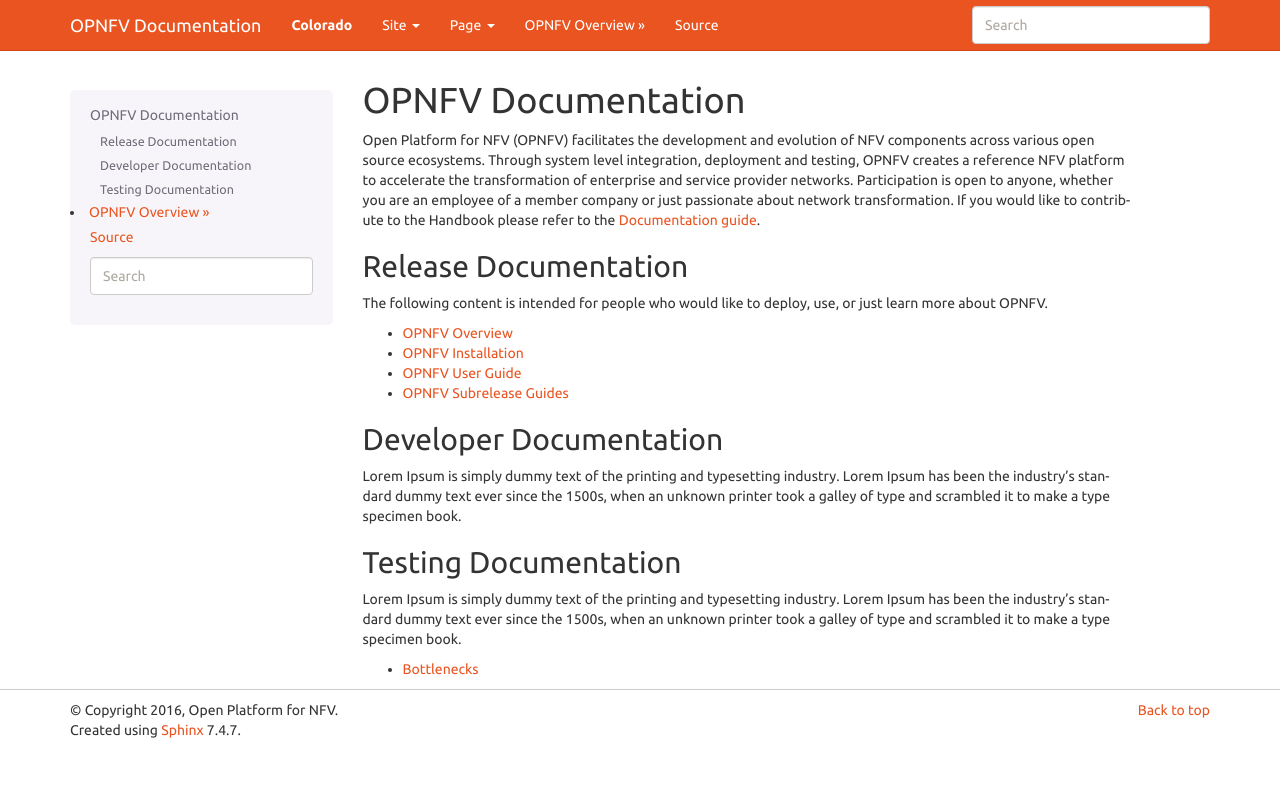
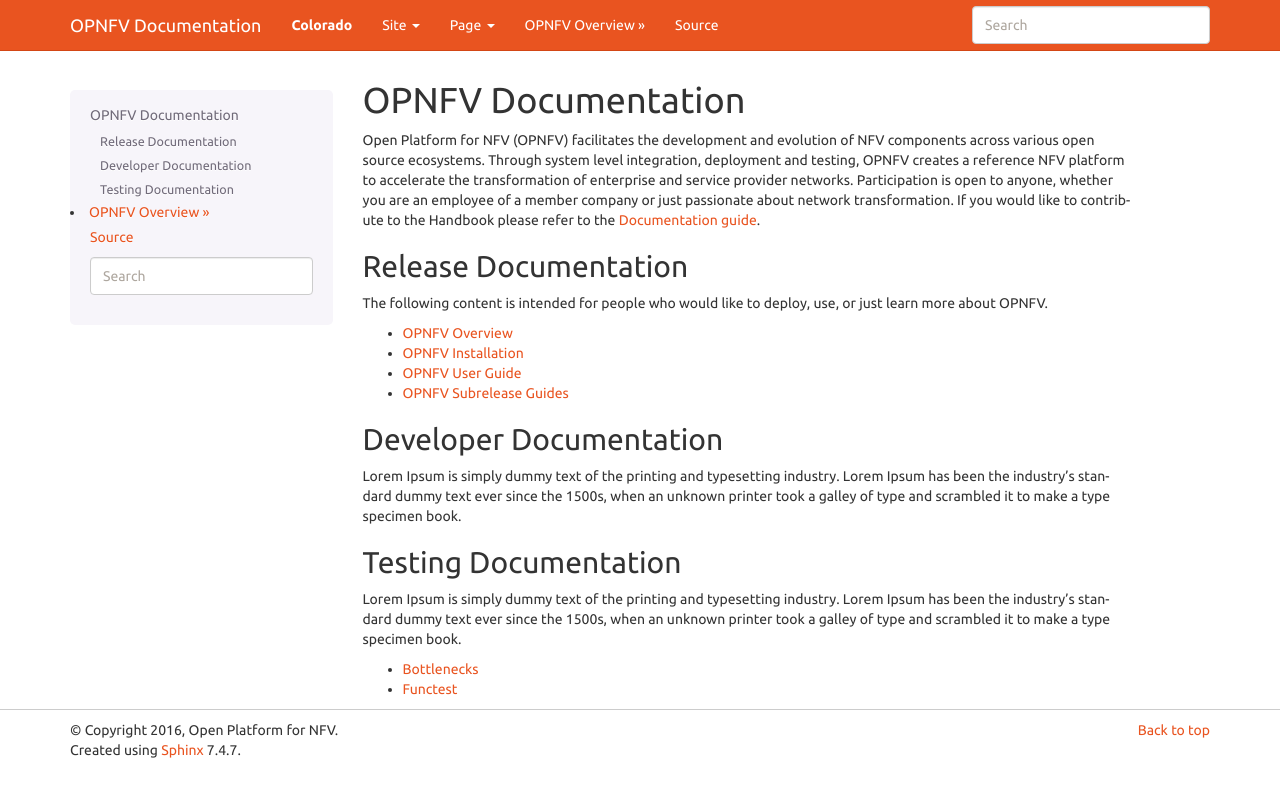
Before and after one commit to ShubhamRathi/OPNFVDocs-Demo, a Sphinx documentation site: the page built from docs/index.rst, in a window 1280 px wide. Shown: the top 797 px of the page. Built offline with Sphinx 7.4.7, drawn with Linux system fonts in a browser that asks for light colours; pages that are not in the unit, such as notebooks, are missing from menus.

Commit message:
Added link

```diff
--- a/docs/index.rst
+++ b/docs/index.rst
@@ -35,6 +35,7 @@
 Lorem Ipsum is simply dummy text of the printing and typesetting industry. Lorem Ipsum has been the industry's standard dummy text ever since the 1500s, when an unknown printer took a galley of type and scrambled it to make a type specimen book.
 
 - `Bottlenecks <http://opnfvdocsdemo.readthedocs.io/projects/bottlenecks/en/latest/>`_
+- `Functest <http://opnfvdocsdemo.readthedocs.io/projects/functest/en/latest/>`_
 
 .. Commenting the below out until we actually use it
 .. Indices and tables
```
